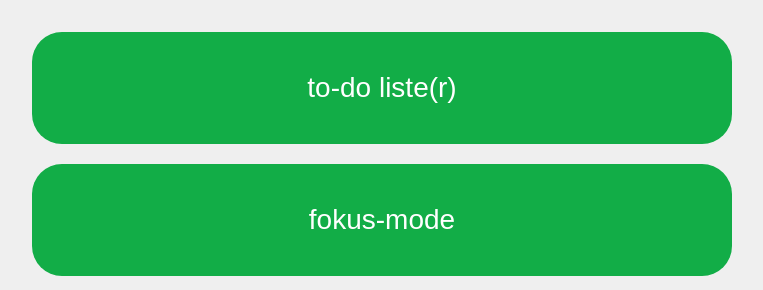
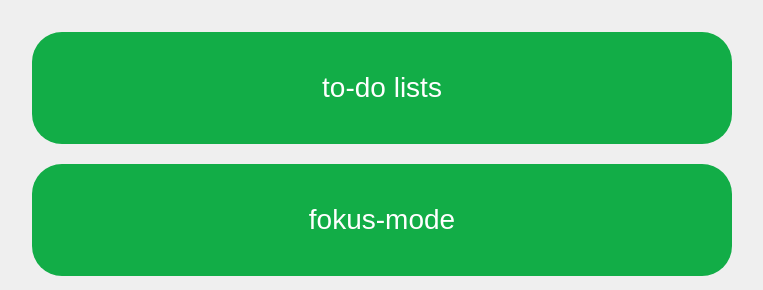
Before and after one commit to hojgfd/Eksamensprojekt_DDU_Server, a Flask app: page / in a window 1280 px wide. Shown: the part 155-445 px from the top of the page, without its empty margins (258-1021 px from the left). Run offline with Flask 3, Linux system fonts and the light colour scheme.

Commit message:
changed title for to-do list(er) til "to-do lists"

```diff
--- a/templates/landing.html
+++ b/templates/landing.html
@@ -11,7 +11,7 @@
         <h1>Forside</h1>
 
         <div class="button-group">
-            <a href="{{ url_for('home') }}" class="main-button">to-do liste(r)</a>
+            <a href="{{ url_for('home') }}" class="main-button">to-do lists</a>
             <a href="{{ url_for('focus') }}" class="main-button">fokus-mode</a>
             <a href="{{ url_for('heartratedata') }}" class="main-button">heart rate data</a>
         </div>
```
